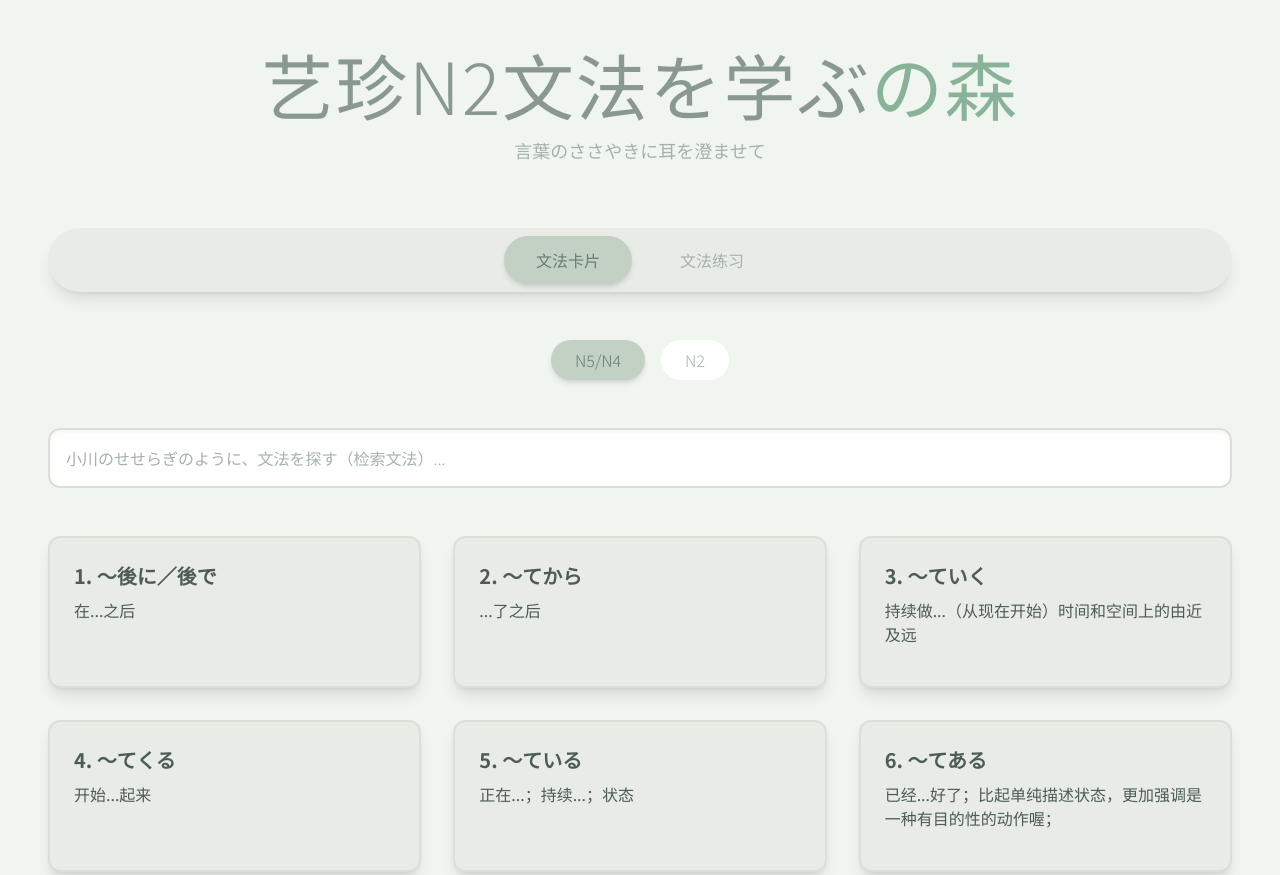
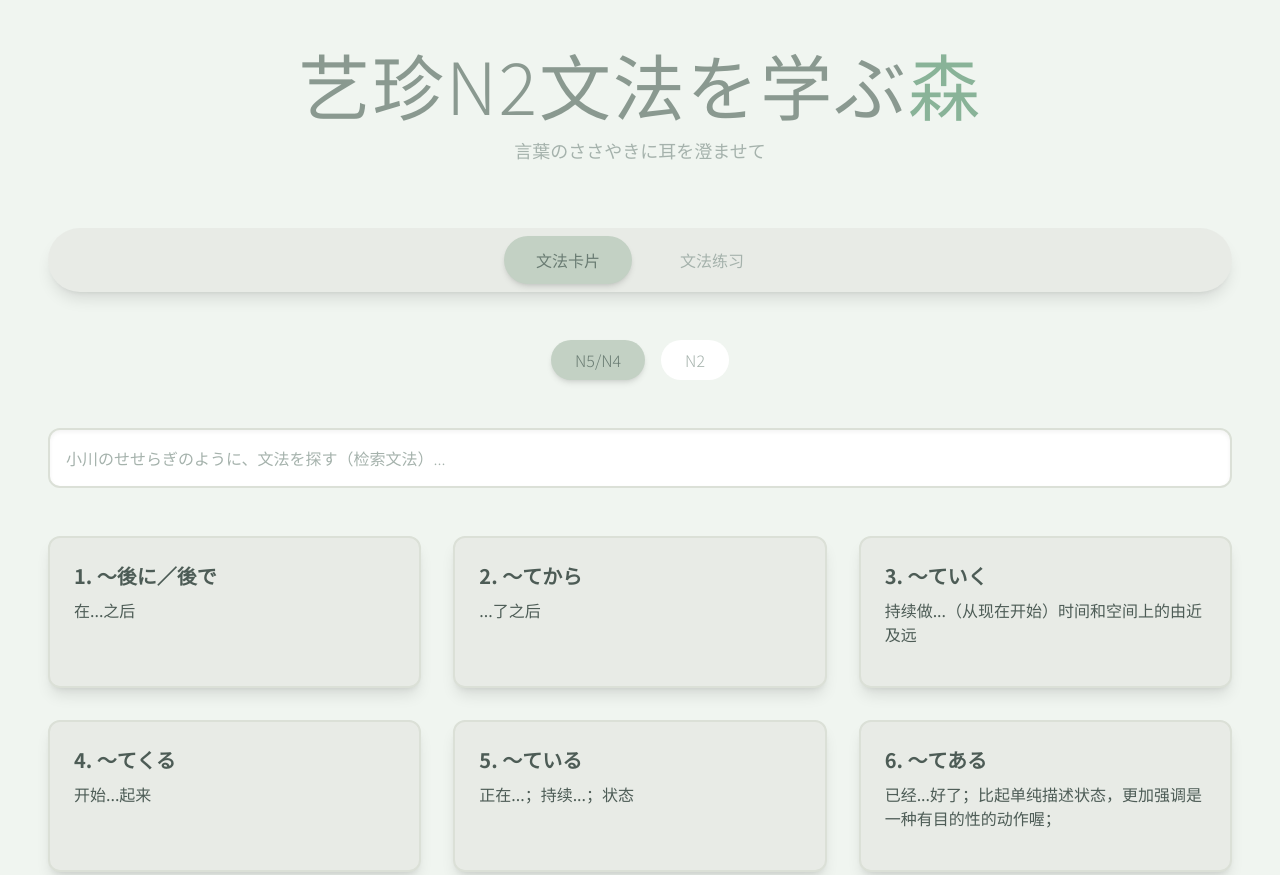
Before and after one commit to huijingye-afk/jlpt-n2-grammar-app, a plain HTML site: page index.html in a window 1280 px wide. Shown: the top 875 px of the page. Drawn offline with nearby package versions, Linux system fonts and the light colour scheme.

Commit message:
Update index.html

```diff
--- a/index.html
+++ b/index.html
@@ -62,7 +62,7 @@
 
     <div id="app" class="container mx-auto p-6 md:p-12">
         <header class="text-center mb-16">
-            <h1 class="text-5xl md:text-7xl font-light tracking-wide text-[#8a9990] leading-snug">艺珍N2文法を学ぶ<span class="text-[#89b398] font-medium">の森</span></h1>
+            <h1 class="text-5xl md:text-7xl font-light tracking-wide text-[#8a9990] leading-snug">艺珍N2文法を学ぶ<span class="text-[#89b398] font-medium">森</span></h1>
             <p class="text-[#a5b2ac] text-lg mt-4 font-light">言葉のささやきに耳を澄ませて</p>
         </header>
 
```
